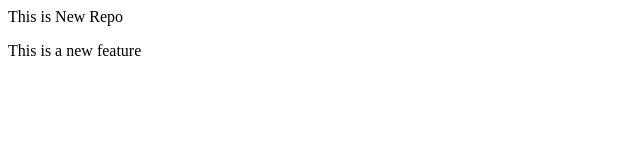
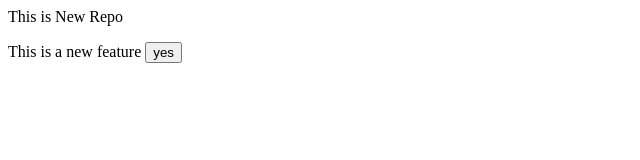
Before and after one commit to niharikabommakanti/localrepo, a plain HTML site: page index.html in a window 1280 px wide. Shown: the whole page, without its empty margins (0-640 px from the left). Drawn offline with Linux system fonts and the light colour scheme.

Commit message:
Add Button

```diff
--- a/index.html
+++ b/index.html
@@ -1,2 +1,2 @@
 <p>This is New Repo</p>
-<p>This is a new feature</p>
+<p>This is a new feature <button>yes</button></p>
```
